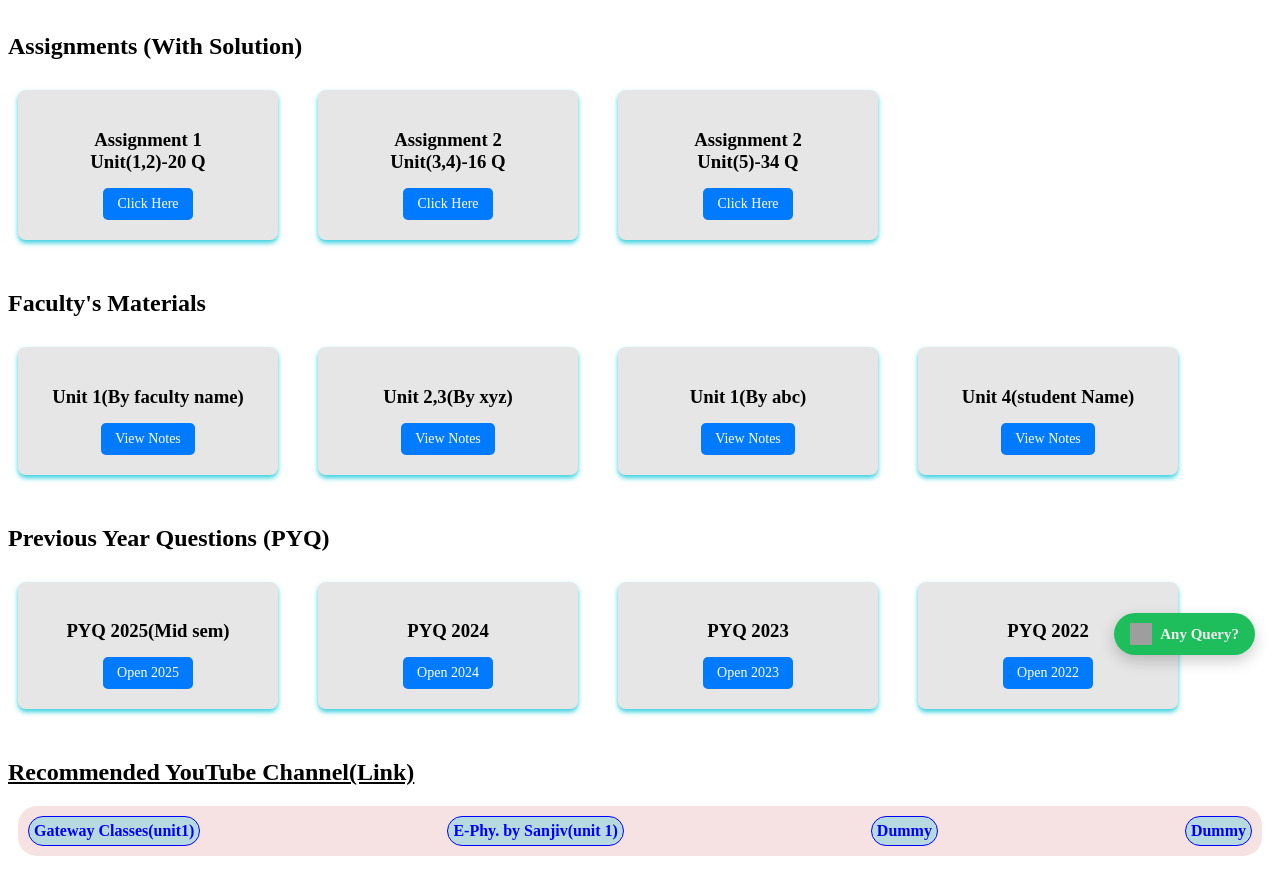
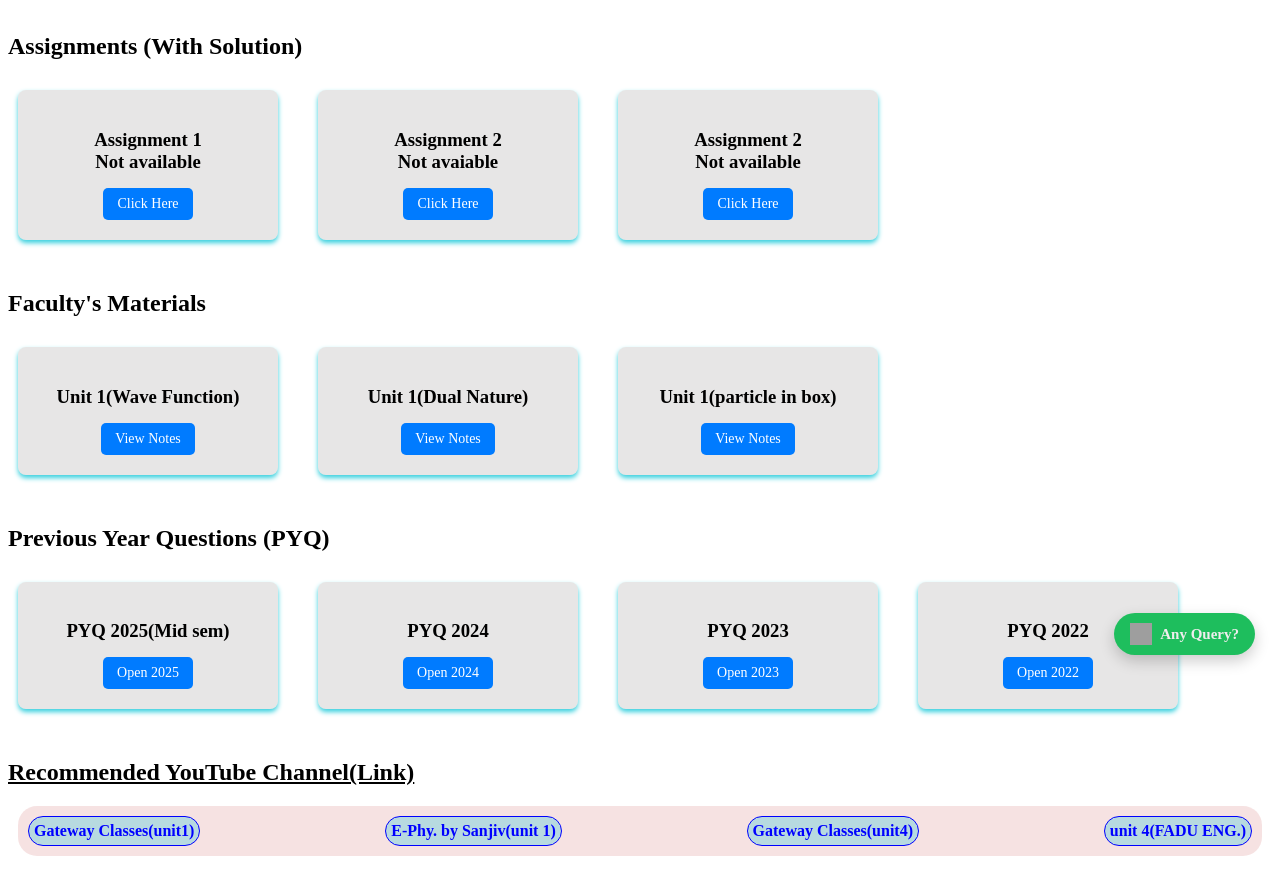
Before and after one commit to Shashi-Shekhar-1/End_Sem, a React (Vite) app: page /Mechanics in a window 1280 px wide. Shown: the part 120-1014 px from the top of the page. Built offline with nearby package versions, Linux system fonts and the light colour scheme; grey boxes are pictures that could not be loaded.

Commit message:
updated pdf

```diff
--- a/src/Common.css
+++ b/src/Common.css
@@ -5,6 +5,10 @@
   min-height: 100vh;
   background: linear-gradient( rgba(232, 229, 229, 0.9),rgba(188, 188, 227, 0.6));
   /* background-color: white; */
+}
+
+.mid_syllabus{
+  color:red;
 }
 
 .title {
--- a/src/Subject/Beee.jsx
+++ b/src/Subject/Beee.jsx
@@ -40,6 +40,7 @@ function MathsII() {
         {showSyllabus && (
           <div className="file-placeholder">
 
+           <marquee className="mid_syllabus">Mid sem 2 : unit 1 and unit 2(Fourier Series)</marquee>
             Unit 1
             <br />
             Ordinary Differential Equations:
--- a/src/Subject/Mechanics.jsx
+++ b/src/Subject/Mechanics.jsx
@@ -39,6 +39,8 @@ function Mechanics() {
 
         {showSyllabus && (
           <div className="file-placeholder">
+
+<marquee className="mid_syllabus">Mid sem 2 : unit 1 and unit 4</marquee>
 Unit 1
 <br/>
 Quantum Mechanics: Matter waves, Properties of matter waves, Physical significance of wave function.
@@ -76,9 +78,9 @@ Engineering applications of Laser (Fiber optics, Laser material interaction)
         <div className="horizontal-container">
 
           <div className="file-box">
-            <h3>Assignment 1<br/>Unit(1,2)-20 Q</h3>
+            <h3>Assignment 1<br/>Not available</h3>
             <a
-              href="https://drive.google.com/file/d/1iVFtFpC90Uvzxty_SeHmXJ3cfxgVVZc3/view?usp=drivesdk"
+              href="https://drive.google.com/file/d/1Mk5oB187zw_LDoSwLvXezNrD9qzugoQ5/view?usp=drivesdk"
               // target="_blank"
               rel="noopener noreferrer"
               className="pdf-link"
@@ -88,9 +90,9 @@ Engineering applications of Laser (Fiber optics, Laser material interaction)
           </div>
 
           <div className="file-box">
-            <h3>Assignment 2<br/>Unit(3,4)-16 Q</h3>
+            <h3>Assignment 2<br/>Not avaiable</h3>
             <a
-              href="PASTE_PDF_LINK_HERE"
+              href="https://drive.google.com/file/d/1Mk5oB187zw_LDoSwLvXezNrD9qzugoQ5/view?usp=drivesdk"
               rel="noopener noreferrer"
               className="pdf-link"
             >
@@ -99,9 +101,9 @@ Engineering applications of Laser (Fiber optics, Laser material interaction)
           </div>
 
           <div className="file-box">
-            <h3>Assignment 2<br/>Unit(5)-34 Q</h3>
+            <h3>Assignment 2<br/>Not available</h3>
             <a
-              href="PASTE_PDF_LINK_HERE"
+              href="https://drive.google.com/file/d/1Mk5oB187zw_LDoSwLvXezNrD9qzugoQ5/view?usp=drivesdk"
               rel="noopener noreferrer"
               className="pdf-link"
             >
@@ -119,9 +121,9 @@ Engineering applications of Laser (Fiber optics, Laser material interaction)
         <div className="horizontal-container">
 
         <div className="file-box">
-          <h3>Unit 1(By faculty name)</h3>
+          <h3>Unit 1(Wave Function)</h3>
           <a
-            href="https://drive.google.com/file/d/1iVFtFpC90Uvzxty_SeHmXJ3cfxgVVZc3/view?usp=drivesdk"
+            href="https://drive.google.com/file/d/1MRTm1YbbL3A_4dLRUAaczotwYJUeEruF/view?usp=drivesdk"
             rel="noopener noreferrer"
             className="pdf-link"
           >
@@ -131,9 +133,9 @@ Engineering applications of Laser (Fiber optics, Laser material interaction)
         </div>
 
         <div className="file-box">
-          <h3>Unit 2,3(By xyz)</h3>
+          <h3>Unit 1(Dual Nature)</h3>
           <a
-            href="PASTE_PDF_LINK_HERE"
+            href="https://drive.google.com/file/d/1MS9OClyF4SR-1RXcmalvZlRX6aatJRhi/view?usp=drivesdk"
             rel="noopener noreferrer"
             className="pdf-link"
           >
@@ -143,9 +145,9 @@ Engineering applications of Laser (Fiber optics, Laser material interaction)
         </div>
 
         <div className="file-box">
-          <h3>Unit 1(By abc)</h3>
+          <h3>Unit 1(particle in box)</h3>
           <a
-            href="PASTE_PDF_LINK_HERE"
+            href="https://drive.google.com/file/d/1MVQLQ1m6xIvafN6SHqb78Elg-PKqlzeQ/view?usp=drivesdk"
             rel="noopener noreferrer"
             className="pdf-link"
           >
@@ -154,17 +156,7 @@ Engineering applications of Laser (Fiber optics, Laser material interaction)
 
         </div>
 
-        <div className="file-box">
-          <h3>Unit 4(student Name)</h3>
-          <a
-            href="PASTE_PDF_LINK_HERE"
-            target="_blank"
-            rel="noopener noreferrer"
-            className="pdf-link"
-          >
-            View Notes
-          </a>
-          </div>
+
           </div>
 
       </div>
@@ -249,21 +241,21 @@ Engineering applications of Laser (Fiber optics, Laser material interaction)
           </a>
 
           <a
-            href="https://youtube.com/playlist?list=PLjtQ3BMex7huPZ48zpcyxqvCjEqz6EKru&si=8I-HQbFSx0h9LY8n"
+            href="https://youtu.be/MDfXWIHQjMA?si=1fIoGSkvnA1dGTyh"
             target="_blank"
             rel="noopener noreferrer"
             className="youtube-link"
           >
-            Dummy
+            Gateway Classes(unit4)
           </a>
 
          <a
-            href="https://www.youtube.com/live/WSctd-KdTIk?si=sucypq6Gh5814miX"
+            href="https://youtube.com/playlist?list=PLSHVHUQ796408vH_LUwm7unewBwf_e196&si=CxAD0i6V6jJe9wiR"
             target="_blank"
             rel="noopener noreferrer"
             className="youtube-link"
           >
-            Dummy
+            unit 4(FADU ENG.)
           </a>
         </div>
       </div>
```
Also changed, not shown: src/CSS_folder/Dashboard.css (+0 -50 lines).
